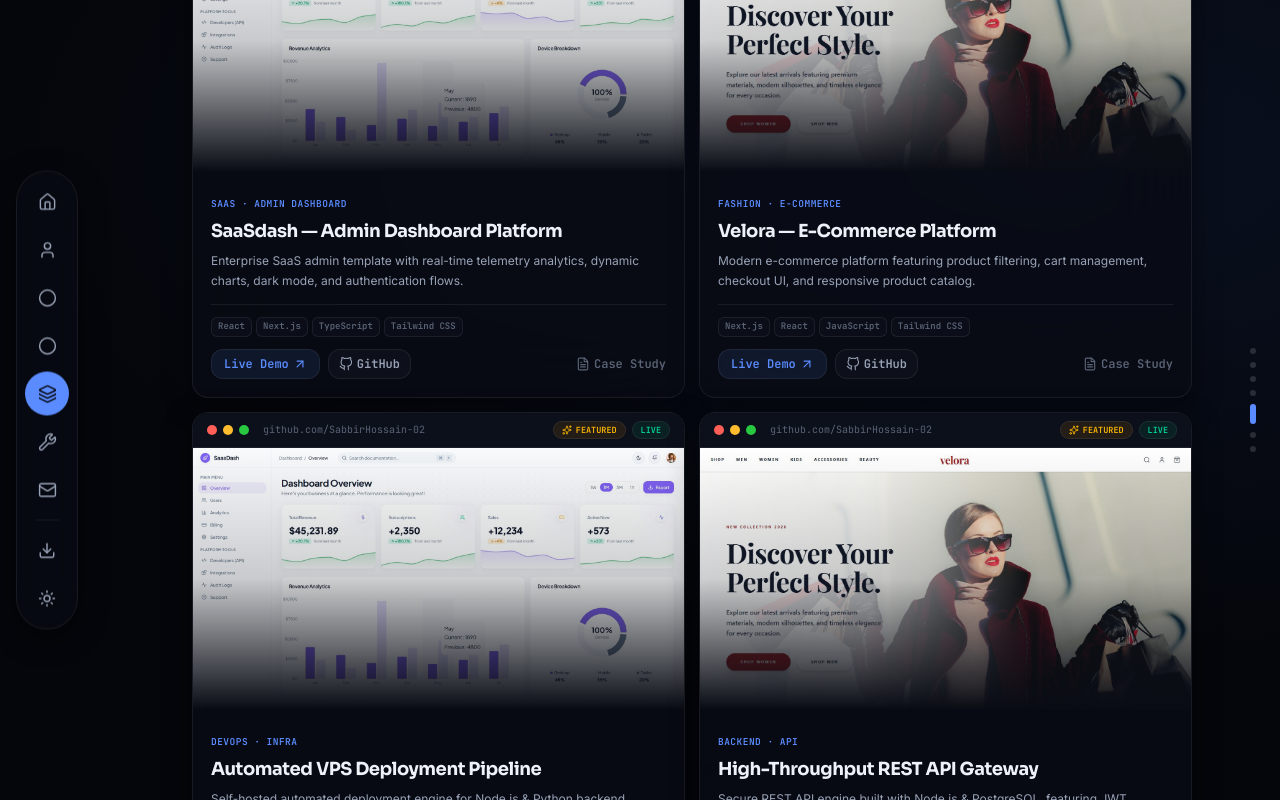
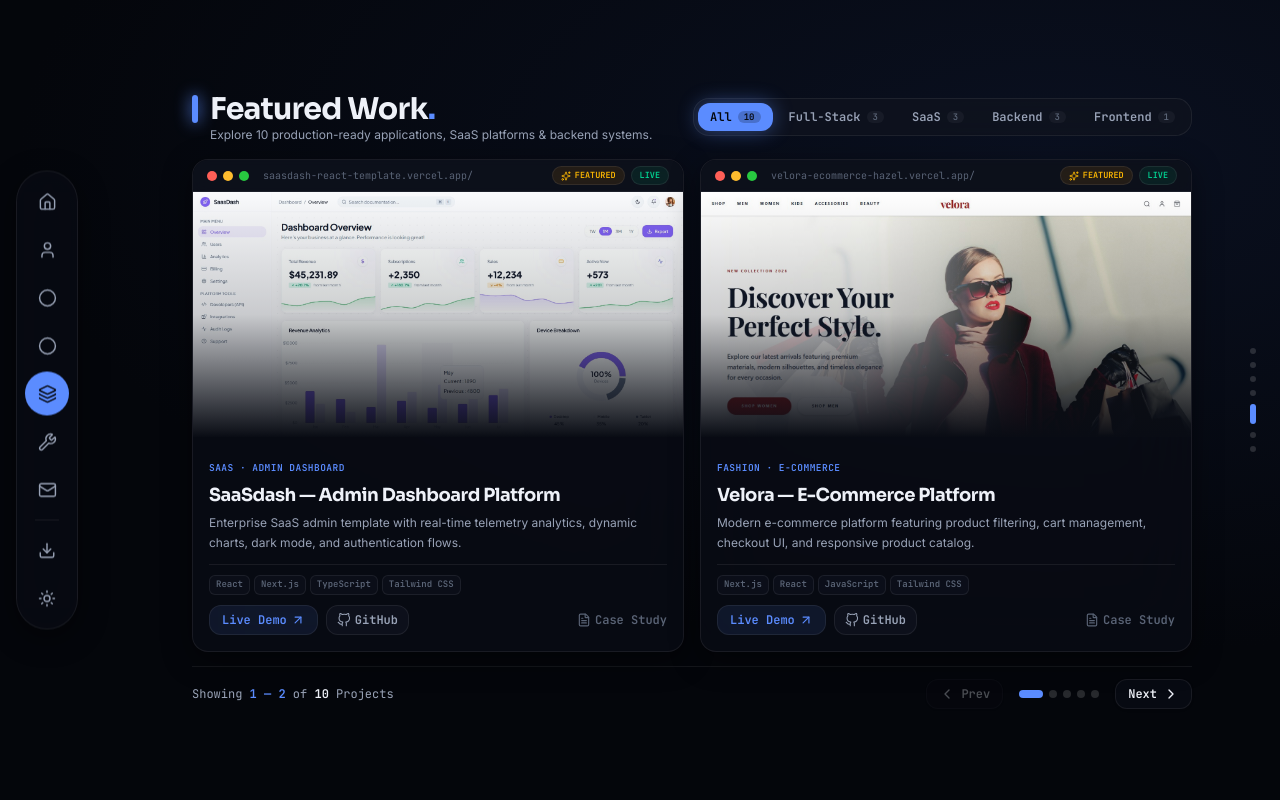
Before and after one commit to SabbirHossain-02/sabbir-portfolio, a Next.js app: page / in a window 1280 px wide. Both pictures are taken after a click on the button "View My Work". Built offline with nearby package versions, Linux system fonts and the light colour scheme.

Commit message:
Optimize Projects layout to 2 cards per page for 100% viewport clearance

```diff
--- a/src/components/sections/projects.tsx
+++ b/src/components/sections/projects.tsx
@@ -11,7 +11,7 @@
   FileText,
 } from "lucide-react";
 import { PROJECTS, type Project } from "@/lib/site";
-import { Section, SectionInner, SectionHead } from "../section";
+import { Section, SectionInner } from "../section";
 import { Icon } from "../icons";
 
 const CATEGORIES = [
@@ -22,7 +22,8 @@
   { id: "frontend", label: "Frontend" },
 ] as const;
 
-const CARDS_PER_PAGE = 4;
+// 2 cards per page on desktop ensures 100% visibility on all laptop screens without vertical cutoffs
+const CARDS_PER_PAGE = 2;
 
 export function Projects() {
   const [activeTab, setActiveTab] = useState<string>("all");
@@ -39,7 +40,7 @@
   const totalPages = Math.ceil(filteredProjects.length / CARDS_PER_PAGE);
   const safePage = Math.min(currentPage, Math.max(0, totalPages - 1));
 
-  // Get current page slice
+  // Get current page slice (2 cards)
   const paginatedProjects = filteredProjects.slice(
     safePage * CARDS_PER_PAGE,
     (safePage + 1) * CARDS_PER_PAGE
@@ -52,10 +53,9 @@
 
   return (
     <Section id="projects">
-      <SectionInner className="!py-2 md:!py-3 flex h-full flex-col justify-between">
-        <div>
-          {/* Header & Category Filter Bar */}
-          <div className="mb-3 flex flex-col gap-2.5 sm:mb-4 sm:flex-row sm:items-center sm:justify-between">
+      <SectionInner className="!py-2 md:!py-3 flex flex-col justify-center min-h-0">
+        {/* Section Header & Category Filter Bar */}
+        <div className="mb-3 flex flex-col gap-2 sm:mb-4 sm:flex-row sm:items-center sm:justify-between">
           <div>
             <div className="flex items-center gap-3">
               <span
@@ -107,8 +107,8 @@
           </div>
         </div>
 
-          {/* 2-Column Grid Layout (Flat & Clean) */}
-          <div className="stagger grid gap-3.5 sm:grid-cols-2">
+        {/* 2-Column Single-Row Grid (Compact & Sleek, fits 100% in viewport) */}
+        <div className="stagger grid gap-4 sm:grid-cols-2">
           {paginatedProjects.map((p) => (
             <ProjectCard
               key={p.id}
@@ -117,10 +117,9 @@
             />
           ))}
         </div>
-        </div>
 
-        {/* Pagination & Footer Controls */}
-        <div className="mt-4 flex flex-col items-center justify-between gap-2 border-t border-line/80 pt-3 sm:flex-row">
+        {/* Footer Pagination Controls */}
+        <div className="mt-3.5 flex items-center justify-between border-t border-line/80 pt-3">
           <div className="font-mono text-xs text-muted">
             Showing{" "}
             <span className="font-bold text-accent">
@@ -133,8 +132,7 @@
             of <span className="font-bold text-ink">{filteredProjects.length}</span> Projects
           </div>
 
-          {/* Page Buttons */}
-          {totalPages > 1 && (
+          {/* Page Selector */}
           <div className="flex items-center gap-2">
             <button
               type="button"
@@ -144,10 +142,10 @@
               className="inline-flex items-center gap-1.5 rounded-xl border border-line-strong/80 bg-surface/80 px-3 py-1.5 font-mono text-xs font-semibold text-ink shadow-sm transition hover:border-accent hover:text-accent disabled:cursor-not-allowed disabled:opacity-30"
             >
               <ChevronLeft className="h-4 w-4" />
-                <span>Prev</span>
+              <span className="hidden sm:inline">Prev</span>
             </button>
 
-              <div className="flex items-center gap-1 px-1">
+            <div className="flex items-center gap-1.5 px-2">
               {Array.from({ length: totalPages }).map((_, idx) => (
                 <button
                   key={idx}
@@ -172,14 +170,13 @@
               aria-label="Next Page"
               className="inline-flex items-center gap-1.5 rounded-xl border border-line-strong/80 bg-surface/80 px-3 py-1.5 font-mono text-xs font-semibold text-ink shadow-sm transition hover:border-accent hover:text-accent disabled:cursor-not-allowed disabled:opacity-30"
             >
-                <span>Next</span>
+              <span className="hidden sm:inline">Next</span>
               <ChevronRight className="h-4 w-4" />
             </button>
           </div>
-          )}
         </div>
 
-        {/* Case Study Modal */}
+        {/* Interactive Case Study Modal */}
         {selectedCaseStudy && (
           <div className="fixed inset-0 z-50 flex items-center justify-center p-4">
             <div
@@ -281,7 +278,7 @@
       <span className="absolute inset-x-0 top-0 h-[2px] origin-left scale-x-0 bg-gradient-to-r from-transparent via-accent to-transparent transition-transform duration-500 group-hover:scale-x-100" />
 
       {/* Browser Bar Header */}
-      <div className="flex items-center justify-between border-b border-line/80 bg-surface-2/70 px-3.5 py-2 backdrop-blur">
+      <div className="flex items-center justify-between border-b border-line/80 bg-surface-2/70 px-3.5 py-1.5 backdrop-blur">
         <div className="flex items-center gap-1.5">
           <span className="h-2.5 w-2.5 rounded-full bg-[#ff5f57]" />
           <span className="h-2.5 w-2.5 rounded-full bg-[#febc2e]" />
@@ -303,8 +300,8 @@
         </div>
       </div>
 
-      {/* Project Image Preview */}
-      <div className="relative aspect-[16/8.5] w-full overflow-hidden bg-surface-2">
+      {/* Project Image Preview (Slim aspect ratio fits perfectly on laptops) */}
+      <div className="relative aspect-[16/8] w-full overflow-hidden bg-surface-2">
         {showImg ? (
           <img
             src={p.image}
@@ -314,7 +311,7 @@
           />
         ) : (
           <div className="grid h-full w-full place-items-center bg-surface-2">
-            <span className="font-display text-xl font-bold text-accent">
+            <span className="font-display text-lg font-bold text-accent">
               {p.title}
             </span>
           </div>
@@ -323,7 +320,7 @@
       </div>
 
       {/* Card Content Body */}
-      <div className="flex flex-1 flex-col justify-between p-4.5">
+      <div className="flex flex-1 flex-col justify-between p-4">
         <div>
           <span className="font-mono text-[9.5px] font-bold uppercase tracking-wider text-accent">
             {p.typeLabel}
@@ -333,14 +330,14 @@
             {p.title}
           </h3>
 
-          <p className="mt-1.5 line-clamp-2 text-xs leading-relaxed text-muted">
+          <p className="mt-1 line-clamp-2 text-xs leading-relaxed text-muted">
             {p.blurb}
           </p>
         </div>
 
-        <div className="mt-3.5 border-t border-line/80 pt-3">
+        <div className="mt-3 border-t border-line/80 pt-2.5">
           {/* Tech Stack Pills */}
-          <div className="mb-3 flex flex-wrap gap-1">
+          <div className="mb-2.5 flex flex-wrap gap-1">
             {p.stack.slice(0, 4).map((st) => (
               <span
                 key={st}
```
Lines whose indentation alone changed are shown as unchanged.
